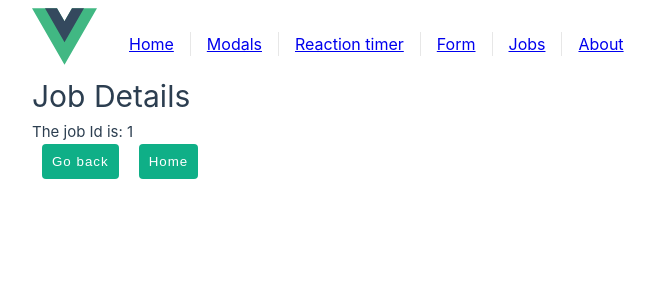
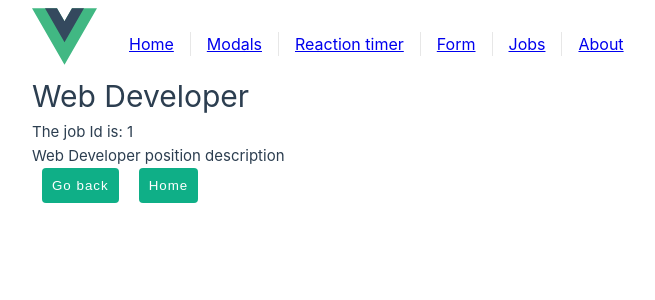
Before and after one commit to artemphys/vuejs_practice, a Vue app: page /jobs/1 in a window 1280 px wide. Shown: the top 300 px of the page, without its empty margins (0-655 px from the left). Built offline with nearby package versions, Linux system fonts and the light colour scheme; data requests are answered from the project's data file.

Commit message:
Simple data fetching using json-server and fetch API

```diff
--- /dev/null
+++ b/data/db.json
@@ -0,0 +1,7 @@
+{
+  "jobs": [
+    { "title": "Web Developer", "id": "1", "details": "Web Developer position description" },
+    { "title": "Web Developer", "id": "2", "details": "Web Developer position description" },
+    { "title": "Web Developer", "id": "3", "details": "UX Designer position description" }
+  ]
+}
--- a/package.json
+++ b/package.json
@@ -14,6 +14,7 @@
     "format": "prettier --write src/"
   },
   "dependencies": {
+    "json-server": "^1.0.0-alpha.23",
     "pinia": "^2.1.7",
     "vue": "^3.4.21",
     "vue-router": "^4.3.0"
--- a/src/views/jobs/JobDetails.vue
+++ b/src/views/jobs/JobDetails.vue
@@ -1,9 +1,17 @@
 <template>
   <div>
-    <h1>Job Details</h1>
-    <p>The job Id is: {{ id }}</p>
-    <button @click="back">Go back</button>
-    <button @click="redirect">Home</button>
+    <div v-if="job">
+      <h1>{{ job.title }}</h1>
+      <p>The job Id is: {{ id }}</p>
+      <p>{{ job.details }}</p>
+    </div>
+    <div v-else>
+      <p>Loading Job details...</p>
+    </div>
+    <div>
+      <button @click="back">Go back</button>
+      <button @click="redirect">Home</button>
+    </div>
   </div>
 </template>
 
@@ -24,6 +32,17 @@ export default {
     redirect() {
       this.$router.push('/')
     }
+  },
+  data() {
+    return {
+      job: null
+    }
+  },
+  mounted() {
+    fetch('http://localhost:3000/jobs/' + this.id)
+      .then((res) => res.json())
+      .then((data) => (this.job = data))
+      .catch((err) => console.error(err))
   }
 }
 </script>
--- a/src/views/jobs/Jobs.vue
+++ b/src/views/jobs/Jobs.vue
@@ -1,10 +1,15 @@
 <template>
   <div>
     <h1>Jobs</h1>
-    <div v-for="job in jobs" :key="job.id" class="job">
-      <RouterLink :to="{ name: 'JobDetails', params: { id: job.id } }">
-        <h2>{{ job.title }}</h2>
-      </RouterLink>
+    <div v-if="jobs.length">
+      <div v-for="job in jobs" :key="job.id" class="job">
+        <RouterLink :to="{ name: 'JobDetails', params: { id: job.id } }">
+          <h2>{{ job.title }}</h2>
+        </RouterLink>
+      </div>
+    </div>
+    <div v-else>
+      <p>Loading Jobs...</p>
     </div>
   </div>
 </template>
@@ -14,12 +19,14 @@ export default {
   name: 'JobsView',
   data() {
     return {
-      jobs: [
-        { title: 'Web Developer', id: 1, details: 'Web Developer position description' },
-        { title: 'Backend Developer', id: 2, details: 'Backend Developer position description' },
-        { title: 'UX Designer', id: 3, details: 'UX Designer position description' }
-      ]
+      jobs: []
     }
+  },
+  mounted() {
+    fetch('http://localhost:3000/jobs')
+      .then((res) => res.json())
+      .then((data) => (this.jobs = data))
+      .catch((err) => console.error(err))
   }
 }
 </script>
```
Also changed, not shown: 2 other files (tests, documents, lock files or other folders).
